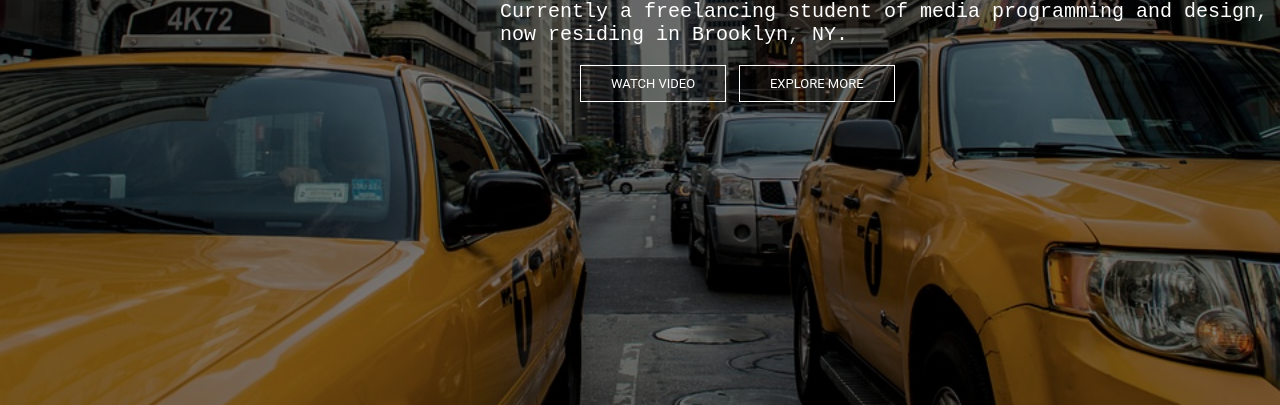
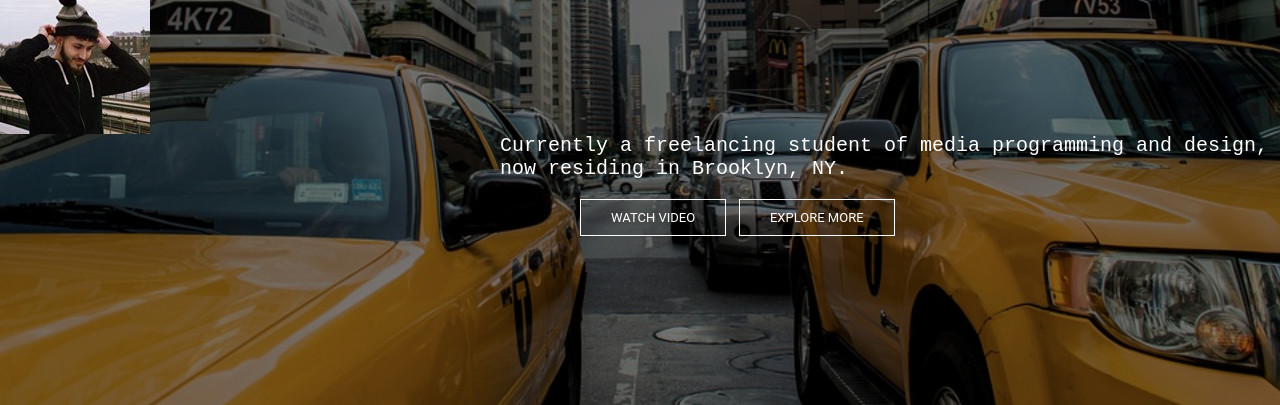
Before and after one commit to Lufire08/MMP-240, a plain HTML site: page about.html in a window 1280 px wide. Shown: the part 395-800 px from the top of the page. Drawn offline with Linux system fonts and the light colour scheme.

Commit message:
about me photo

```diff
--- a/about.html
+++ b/about.html
@@ -26,7 +26,7 @@
 
             <div class="hero">
             <h1>About Me</h1>
-                <img src="images/cam.jpg">
+                <img src="cam.jpg">
                 <p>Currently a freelancing student of media programming and design, now residing in Brooklyn, NY.</p>
 
                 <div class="button">
```
